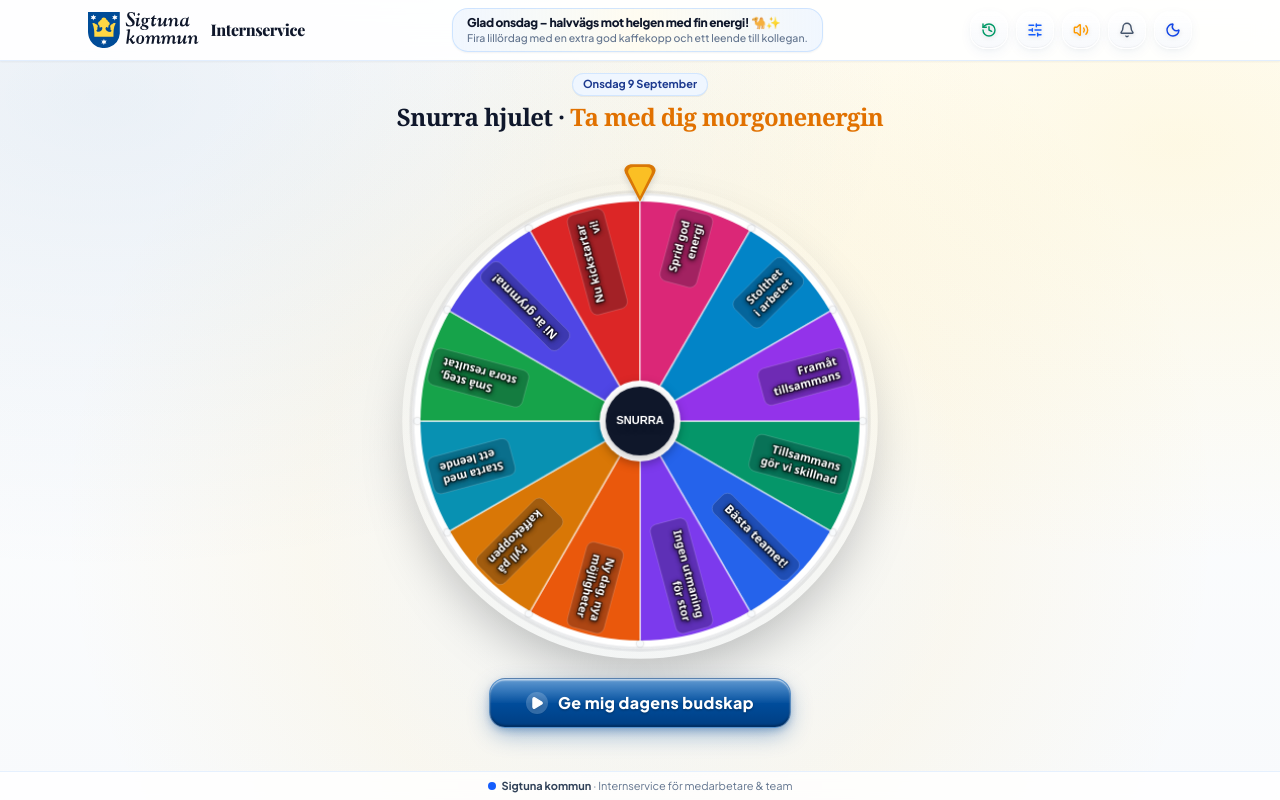
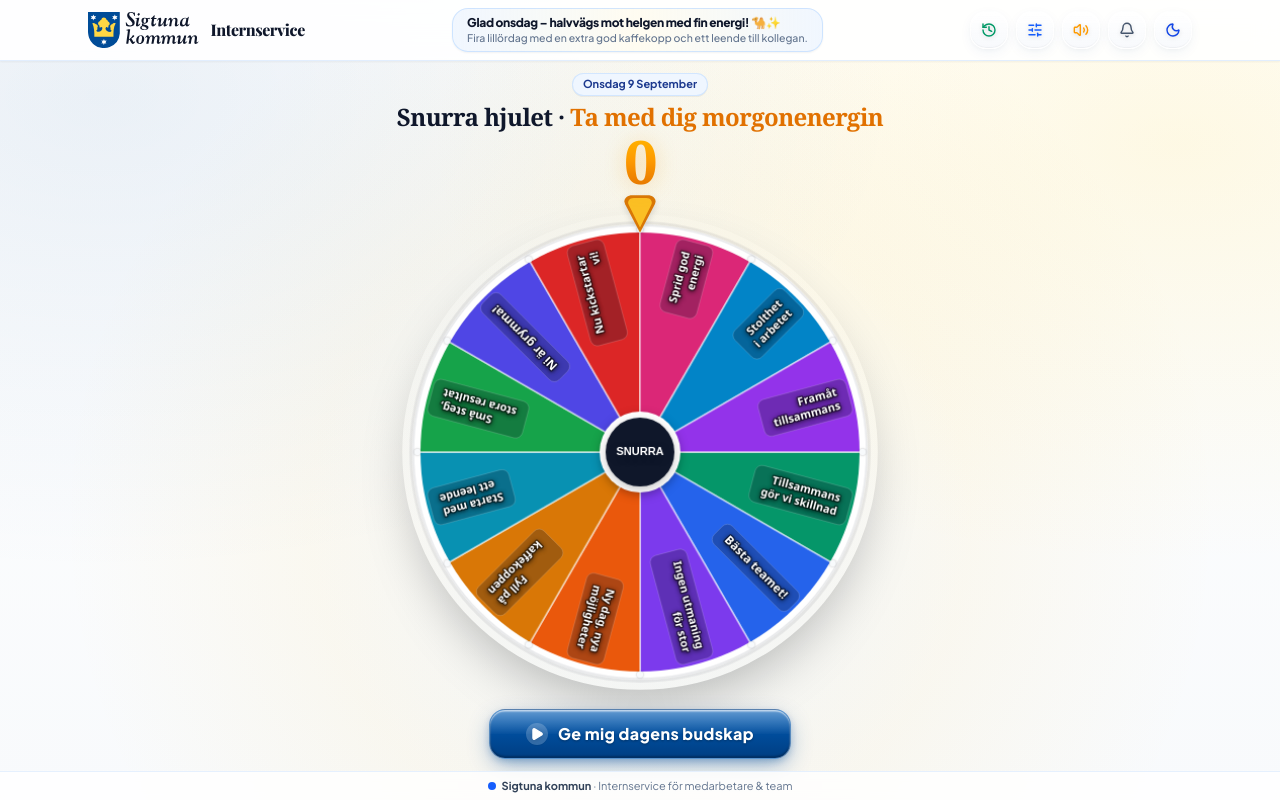
Before and after one commit to essgrombalia-png/Sigtuna, a React (Vite) app: page / in a window 1280 px wide. Built offline with nearby package versions, Linux system fonts and the light colour scheme; a web font is replaced by a local one.

Commit message:
feat: add daily spin counter with manual reset
Implement a daily spin counter tracked via localStorage, allowing users to monitor their activity and reset the daily count manually within the editor settings.

```diff
--- a/src/App.tsx
+++ b/src/App.tsx
@@ -1,4 +1,4 @@
-import React, { useState, useEffect, useCallback } from 'react';
+import React, { useState, useEffect, useCallback, useMemo } from 'react';
 import { X } from 'lucide-react';
 import { Header } from './components/Header';
 import { WheelCanvas } from './components/WheelCanvas';
@@ -208,12 +208,45 @@ export default function App() {
     }
   };
 
+  // Saved counter reset timestamp
+  const [counterResetAt, setCounterResetAt] = useState<number>(() => {
+    try {
+      const saved = localStorage.getItem('sigtuna_wheel_counter_reset_at');
+      return saved ? parseInt(saved, 10) : 0;
+    } catch {
+      return 0;
+    }
+  });
+
+  const handleResetCounter = () => {
+    const now = Date.now();
+    setCounterResetAt(now);
+    try {
+      localStorage.setItem('sigtuna_wheel_counter_reset_at', now.toString());
+    } catch {
+      // ignore
+    }
+  };
+
   // Current Date Label formatted in Swedish
   const todayDateFormatted = new Intl.DateTimeFormat('sv-SE', {
     weekday: 'long',
     day: 'numeric',
     month: 'long',
   }).format(new Date());
+
+  // Today's total spins count (respects reset button)
+  const todaySpinCount = useMemo(() => {
+    const now = new Date();
+    const startOfToday = new Date(now.getFullYear(), now.getMonth(), now.getDate(), 0, 0, 0, 0).getTime();
+    const effectiveStart = Math.max(startOfToday, counterResetAt);
+    const endOfToday = new Date(now.getFullYear(), now.getMonth(), now.getDate(), 23, 59, 59, 999).getTime();
+
+    return history.filter((record) => {
+      const time = new Date(record.timestamp).getTime();
+      return time >= effectiveStart && time <= endOfToday;
+    }).length;
+  }, [history, counterResetAt]);
 
   return (
     <div className="min-h-[100dvh] h-[100dvh] flex flex-col justify-between bg-premium-theme text-slate-900 dark:text-slate-100 transition-colors selection:bg-blue-600 selection:text-white overflow-y-auto relative">
@@ -266,7 +299,7 @@ export default function App() {
         </div>
 
         {/* Centered Wheel Canvas Section */}
-        <div className="w-full flex-1 flex flex-col items-center justify-center my-auto min-h-0 py-2">
+        <div className="w-full flex-1 flex flex-col items-center justify-center my-auto min-h-0 py-1 sm:py-2">
           <WheelCanvas
             items={activePreset.items}
             onSpinEnd={handleSpinEnd}
@@ -274,6 +307,7 @@ export default function App() {
             setIsSpinning={setIsSpinning}
             soundEnabled={soundEnabled}
             onPlayTickSound={playTickSound}
+            spinCount={todaySpinCount}
           />
         </div>
 
@@ -315,6 +349,8 @@ export default function App() {
         onUpdatePreset={handleUpdatePreset}
         onCreateNewPreset={handleCreateNewPreset}
         onResetDefaults={handleResetDefaults}
+        onResetCounter={handleResetCounter}
+        todaySpinCount={todaySpinCount}
       />
 
       <NotificationSettingsModal
--- a/src/components/WheelCanvas.tsx
+++ b/src/components/WheelCanvas.tsx
@@ -10,6 +10,7 @@ interface WheelCanvasProps {
   setIsSpinning: (spinning: boolean) => void;
   soundEnabled: boolean;
   onPlayTickSound: () => void;
+  spinCount?: number;
 }
 
 export const WheelCanvas: React.FC<WheelCanvasProps> = ({
@@ -19,6 +20,7 @@ export const WheelCanvas: React.FC<WheelCanvasProps> = ({
   setIsSpinning,
   soundEnabled,
   onPlayTickSound,
+  spinCount,
 }) => {
   const canvasRef = useRef<HTMLCanvasElement | null>(null);
   const currentRotationRef = useRef<number>(0);
@@ -390,7 +392,7 @@ export const WheelCanvas: React.FC<WheelCanvasProps> = ({
   }, []);
 
   return (
-    <div className="relative flex flex-col items-center justify-center pt-3 sm:pt-4 w-full">
+    <div className="relative flex flex-col items-center justify-center w-full">
 
       {/* Subtle welcome ambient pulse glow around the wheel: Sigtuna Blue & Gold */}
       <motion.div
@@ -407,12 +409,32 @@ export const WheelCanvas: React.FC<WheelCanvasProps> = ({
         className="absolute inset-2 -z-10 rounded-full bg-gradient-to-tr from-[#004c98]/25 via-[#ffd744]/20 to-blue-400/25 blur-xl pointer-events-none"
       />
 
-      {/* Top Pointer Indicator with safe clearance so it doesn't overlap result card */}
+      {/* Premium Spin Counter - Placed directly above the pointer/wheel */}
+      {typeof spinCount === 'number' && (
+        <motion.div
+          initial={{ opacity: 0, y: -6 }}
+          animate={{ opacity: 1, y: 0 }}
+          transition={{ duration: 0.6, delay: 0.2, ease: [0.16, 1, 0.3, 1] }}
+          className="mb-0.5 sm:mb-1 select-none flex items-center justify-center pointer-events-none z-30"
+        >
+          <span
+            className="text-4xl sm:text-5xl lg:text-6xl font-black font-serif tracking-tight tabular-nums bg-gradient-to-b from-amber-400 via-amber-500 to-amber-600 dark:from-yellow-200 dark:via-amber-400 dark:to-amber-500 bg-clip-text text-transparent drop-shadow-[0_2px_10px_rgba(245,158,11,0.3)] dark:drop-shadow-[0_2px_14px_rgba(251,191,36,0.4)] leading-none transition-all duration-300"
+            title={`Antal snurr idag: ${spinCount}`}
+            aria-label={`Antal snurr idag: ${spinCount}`}
+          >
+            {spinCount}
+          </span>
+        </motion.div>
+      )}
+
+      {/* Wheel and Pointer Wrapper */}
+      <div className="relative flex items-center justify-center pt-3 sm:pt-3.5">
+        {/* Top Pointer Indicator with safe clearance */}
         <motion.div
           initial={{ opacity: 0, y: -8 }}
           animate={{ opacity: 1, y: 0 }}
           transition={{ duration: 0.6, delay: 0.25, ease: [0.16, 1, 0.3, 1] }}
-        className="absolute top-0 sm:top-0.5 z-20 transform -translate-x-1/2 left-1/2 filter drop-shadow-md transition-transform duration-100 pointer-events-none"
+          className="absolute top-0 z-20 transform -translate-x-1/2 left-1/2 filter drop-shadow-md transition-transform duration-100 pointer-events-none"
         >
           <svg width="34" height="38" viewBox="0 0 38 42" fill="none">
             <path
@@ -462,6 +484,7 @@ export const WheelCanvas: React.FC<WheelCanvasProps> = ({
             className="rounded-full shadow-2xl dark:shadow-emerald-900/20 block"
           />
         </motion.div>
+      </div>
 
       {/* Spin Button underneath with iOS Liquid Glass styling - touch friendly */}
       <motion.button
--- a/src/components/WheelEditorModal.tsx
+++ b/src/components/WheelEditorModal.tsx
@@ -11,6 +11,8 @@ interface WheelEditorModalProps {
   onUpdatePreset: (updatedPreset: WheelPreset) => void;
   onCreateNewPreset: (title: string, description: string) => void;
   onResetDefaults: () => void;
+  onResetCounter?: () => void;
+  todaySpinCount?: number;
 }
 
 const PRESET_COLORS = [
@@ -39,6 +41,8 @@ export const WheelEditorModal: React.FC<WheelEditorModalProps> = ({
   onUpdatePreset,
   onCreateNewPreset,
   onResetDefaults,
+  onResetCounter,
+  todaySpinCount = 0,
 }) => {
   const [items, setItems] = useState<WheelItem[]>(preset.items);
   const [title, setTitle] = useState<string>(preset.title);
@@ -51,6 +55,7 @@ export const WheelEditorModal: React.FC<WheelEditorModalProps> = ({
   const [newPresetTitle, setNewPresetTitle] = useState<string>('');
   const [isCreatingNew, setIsCreatingNew] = useState<boolean>(false);
   const [showHelpTooltip, setShowHelpTooltip] = useState<boolean>(false);
+  const [isCounterResetDone, setIsCounterResetDone] = useState<boolean>(false);
 
   useEffect(() => {
     const handleKeyDown = (e: KeyboardEvent) => {
@@ -400,6 +405,47 @@ export const WheelEditorModal: React.FC<WheelEditorModalProps> = ({
             </div>
           )}
 
+          {/* Spin Counter Settings Section */}
+          <div className="p-3.5 sm:p-4 rounded-2xl ios-glass-card border border-amber-300/40 dark:border-amber-700/40 flex items-center justify-between gap-3 flex-wrap bg-amber-50/40 dark:bg-amber-950/20">
+            <div className="space-y-0.5 min-w-0">
+              <div className="flex items-center gap-2">
+                <span className="text-xs font-bold text-slate-900 dark:text-slate-100">
+                  Dagens snurrräknare
+                </span>
+                <span className="inline-flex items-center px-2 py-0.5 rounded-full text-[10px] font-black bg-amber-200/80 dark:bg-amber-900/80 text-amber-900 dark:text-amber-200 tabular-nums">
+                  {todaySpinCount} {todaySpinCount === 1 ? 'snurr' : 'snurr'}
+                </span>
+              </div>
+              <p className="text-[11px] text-slate-500 dark:text-slate-400">
+                Nollställ dagens räknare tillbaka till 0 när som helst.
+              </p>
+            </div>
+
+            <button
+              type="button"
+              onClick={() => {
+                if (onResetCounter) {
+                  onResetCounter();
+                  setIsCounterResetDone(true);
+                  setTimeout(() => setIsCounterResetDone(false), 2500);
+                }
+              }}
+              className="ios-glass-btn flex items-center gap-1.5 px-3.5 py-2 rounded-xl text-xs font-bold text-amber-900 dark:text-amber-300 bg-amber-100/70 dark:bg-amber-900/50 hover:bg-amber-200/80 active:scale-98 transition-all"
+            >
+              {isCounterResetDone ? (
+                <>
+                  <Check className="w-3.5 h-3.5 text-emerald-600 dark:text-emerald-400 icon-realistic" />
+                  <span className="text-emerald-700 dark:text-emerald-300">Återställd till 0!</span>
+                </>
+              ) : (
+                <>
+                  <RotateCcw className="w-3.5 h-3.5 icon-realistic" />
+                  <span>Återställ räknare till 0</span>
+                </>
+              )}
+            </button>
+          </div>
+
         </div>
 
         {/* Modal Footer */}
```
Lines whose indentation alone changed are shown as unchanged.
